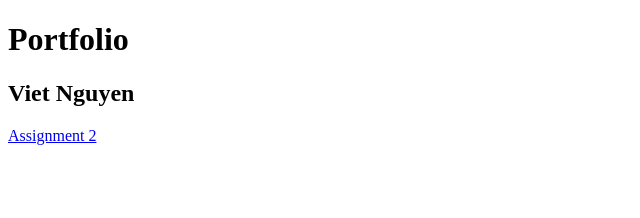
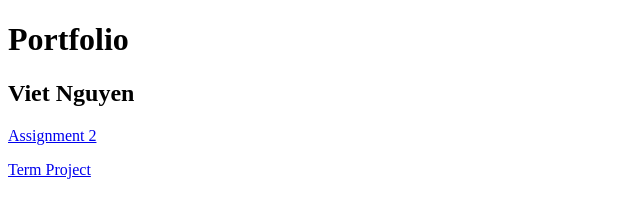
Before and after one commit to anhmy03/uncg-csc372, a plain HTML site: page index.html in a window 1280 px wide. Shown: the whole page, without its empty margins (0-640 px from the left). Drawn offline with Linux system fonts and the light colour scheme.

Commit message:
new link

```diff
--- a/index.html
+++ b/index.html
@@ -18,6 +18,8 @@
     <h1>Portfolio</h1>
     <h2>Viet Nguyen</h2>
     <p><a href="csc372-hw/Assignment2/pie.html">Assignment 2</a></p>
+
+    <p><a href ="Term Project/index.html"> Term Project</a></p>
 </body>
 
 </html>
```
